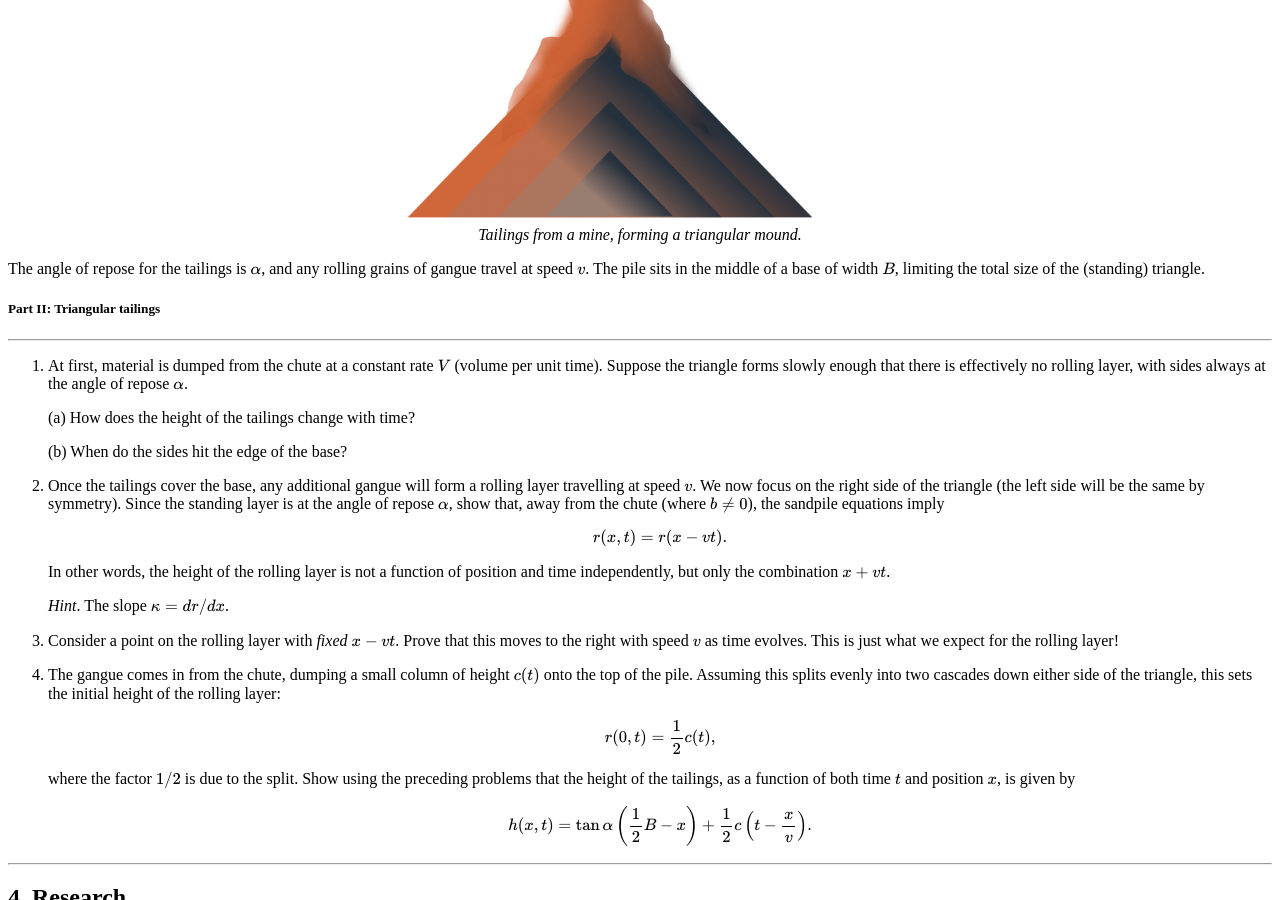
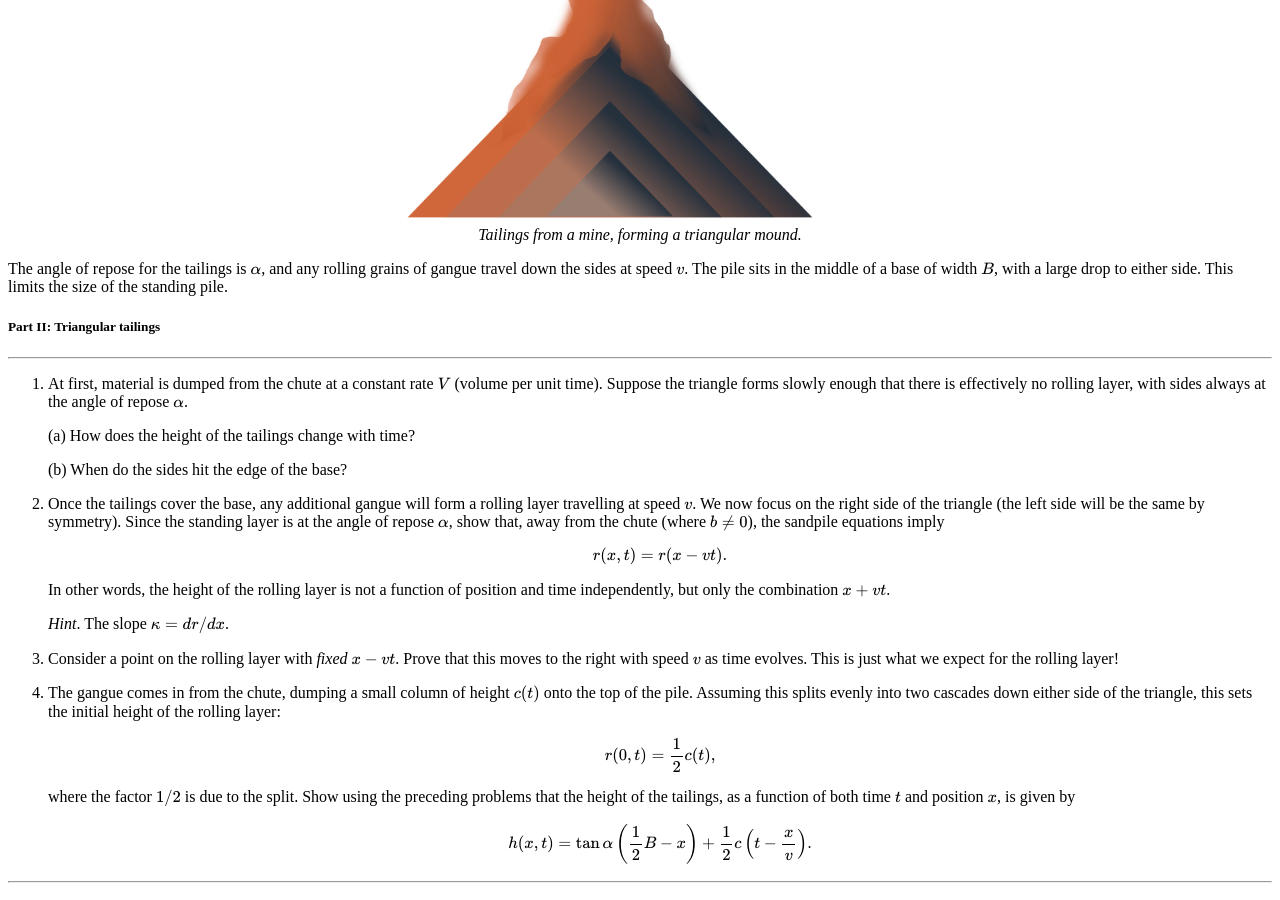
Before and after one commit to hapax/hapax.github.io, a Jekyll site: the page built from assets/teaching.md, in a window 1280 px wide and 900 px high, scrolled down 22446 px. Built offline with Jekyll 4.4.1, drawn with Linux system fonts in a browser that asks for light colours; our own code applies the rules of GitHub Pages for plain Markdown files; formulas are drawn with MathJax 3; a script that is not in the unit is left out.

Commit message:
Update teaching.md

```diff
--- a/assets/teaching.md
+++ b/assets/teaching.md
@@ -1212,9 +1212,10 @@ These are called the *tailings*.
 	</figure>
 
 The angle of repose for the tailings is $\alpha$, and any rolling
-grains of gangue travel at speed $v$.
-The pile sits in the middle of a base of width $B$, limiting the total
-size of the (standing) triangle.
+grains of gangue travel down the sides at speed $v$.
+The pile sits in the middle of a base of width $B$, with a large drop
+to either side.
+This limits the size of the standing pile.
 
 ##### Part II: Triangular tailings
 
```
